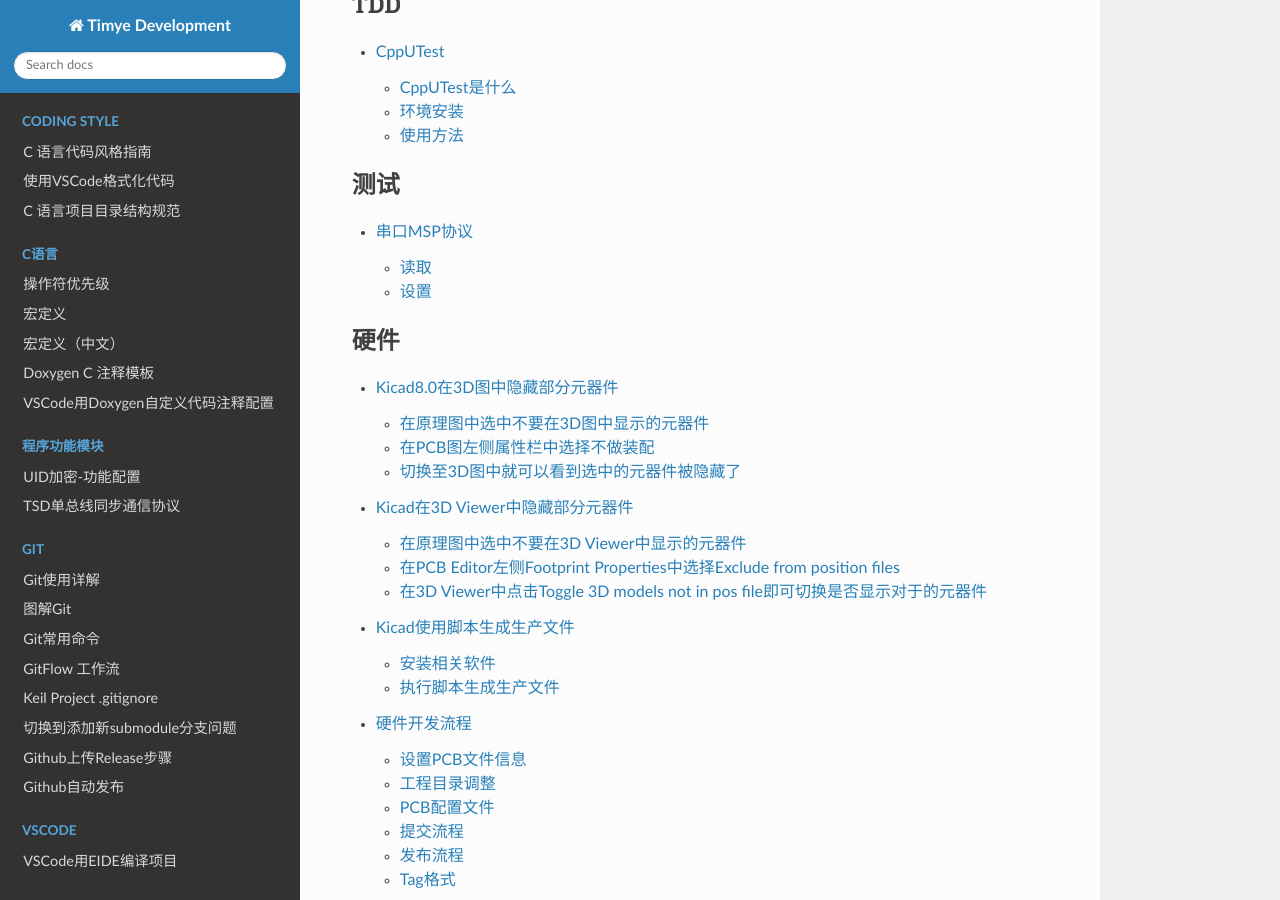
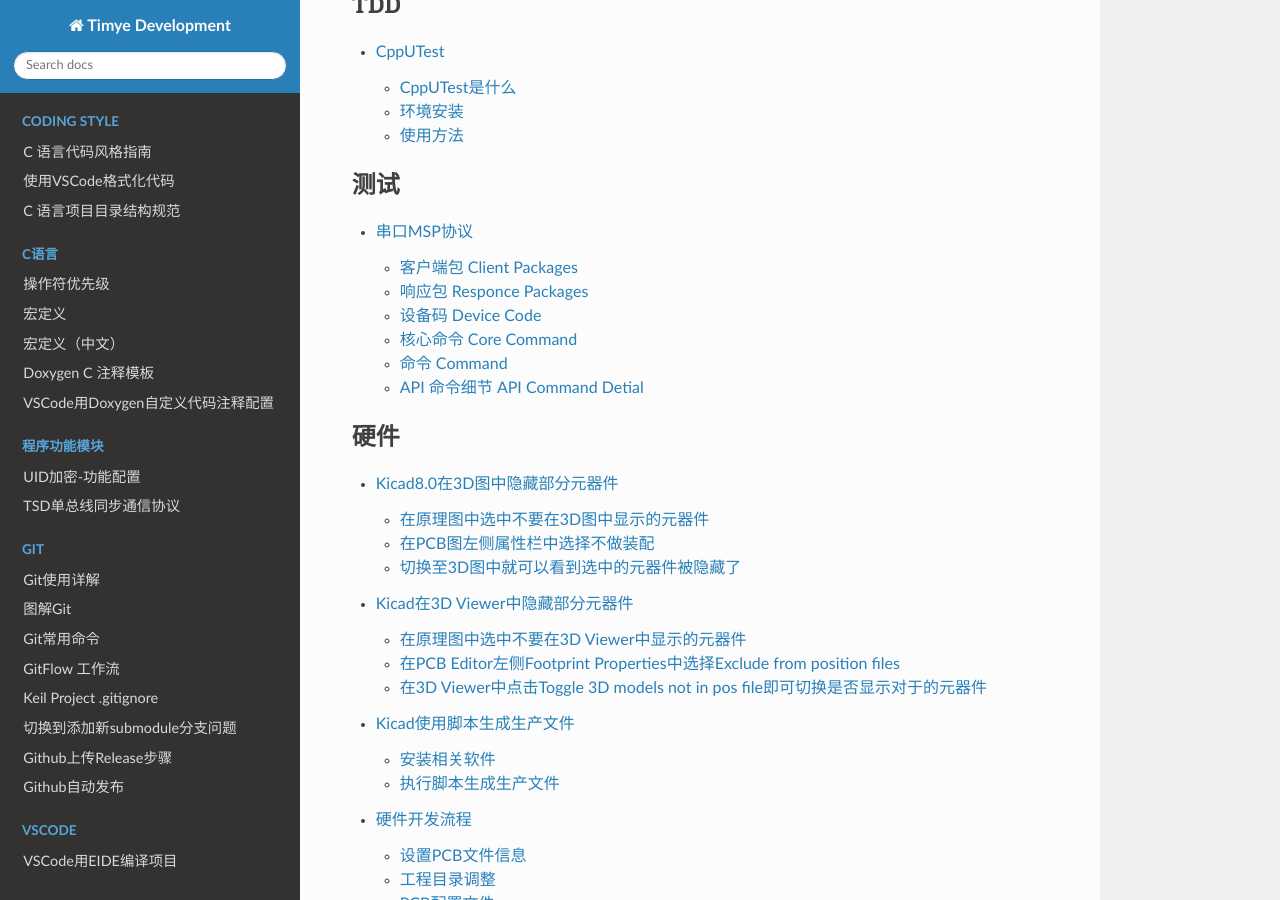
Before and after one commit to tpq7/development, a Sphinx documentation site: the page built from docs/index.rst, in a window 1280 px wide and 900 px high, scrolled down 4268 px. Built offline with Sphinx 7.4.7 and the Read the Docs theme 3.1.0, drawn with Linux system fonts in a browser that asks for light colours; pages that are not in the unit, such as notebooks, are missing from menus; some of the changed lines change nothing that is shown.

Commit message:
翻译原有的协议

```diff
--- a/docs/Protocol/串口MSP协议.md
+++ b/docs/Protocol/串口MSP协议.md
@@ -1,68 +1,273 @@
-# 串口MSP协议
-## 读取
-| 类别 | 值 | 名称 | 具体字段 | 数值范围 | 描述 |
-| ----------- | ----------- | ----------- |---|---|---|
-| 风机 | 220 | MSP_GET_PWMVALUE | PWMVALUE | 0-100 | 设置风机占比 |
-|  | 221 | MSP_GET_USE_FAN_LEVEL_DYNAMIC_COMP | USE_FAN_LEVEL_DYNAMIC_COMP | 存在 | 设置最大最小占比 |
-|  |  |  | PWMVALUE_MAX | 0-100 | 最大占比 |
-|   |   |   | PWMVALUE_MIN | 0-100 | 最小占比 |
-|   | 222 | MSP_GET_USE_FAN_OUTPUT_PID | USE_FAN_OUTPUT_PID | 存在 | 使用恒压 |
-|   |   |   | FAN_PWMVALUE_AT_IDLE | 0-100 | 缺省风机占比 |
-|   |   |   | FAN_PWMVALUE_MIN | 0-100 | 风机最小占比 |
-|   |   |   | FAN_PWMVALUE_MAX | 0-100 | 风机最大占比 |
-|   |   |   | DEFAULT_TARGET_FAN_PWMVALUE | 0-100 | 缺省吸力 |
-|   |   |   | MAX_TARGET_FAN_PWMVALUE | 0-100 | 最大吸力 |
-|   |   |   | MIN_TARGET_FAN_PWMVALUE | 0-100 | 最小吸力 |
-| 马达 | 223 | MSP_GET_MOTOR_VALUE | MIN_PWM_VALUE | 0-100 | 马达最小输出占比 |
-|   |   |   | UP_MIN_PWM_VALUE | 0-100 | 向上马达最小输出占比 |
-| 无边电流 | 224 | MSP_GET_BOUNDLESS | FAN_THRD_ADD | 0-200 | 正常行走阈值 |
-|   |   |   | FAN_FAN_UP_THRD_ADD | 0-200 | 向上行走阈值 |
-|   |   |   | FAN_HANG_CNT | 0-10 | 次数 |
-| 喷水功能 | 225 | MSP_GET_SPRAY_VALUE | WATER_PUMP | 0,1 | 0不喷水；1支持喷水 |
-|   |   |   | USE_LEFT_PUMP | 存在 | 支持左侧喷水口 |
-|   |   |   | SPRAY_PWM | 0;1 | 0水泵；1雾化 |
-|   |   |   | FAN_SPRAY_FREQ | 0-200 | 雾化片频率 |
-|   |   |   | SPRAY_PWM_DUTY | 0-200 | 雾化片 |
-|   |   |   | WATER_PUMP_DURATION | 0-500 | 喷水时间 |
-|   |   |   | WATER_PUMP_START_ANGLE | 0-100 | 喷水角度 |
-|   |   |   | WATER_PUMP_MOVE_CNT | 0-10 | 喷水间隔步数 |
-| 陀螺仪 | 226 | MSP_GET_GYRO_THRESHOLD | GYRO_DIFF_THRESHOLD | 0-200 | 检测边缘陀螺仪变化值阈值 |
-|   |   |   | GGYRO_THRESHOLD | 0-200 | 检测边缘堵转陀螺仪阈值 |
-|   |   |   | GGYRO_UP_DIFF_THRESHOLD | 0-200 | 向上走边缘陀螺仪变化值阈值 |
-|   |   |   | GGYRO_UP_THRESHOLD | 0-200 | 向上走边缘堵转陀螺仪阈值 |
+## 串口MSP协议
 
----
+### 客户端包 Client Packages
 
-## 设置
-| 类别 | 值 | 名称 | 具体数值 | 数值范围 | 描述 |
-|---|---|---|---|---|---|
-| 风机 | 230 | MSP_SET_PWMVALUE | PWMVALUE | 0-100 | 设置风机占比 |
-|   | 231 | MSP_SET_USE_FAN_LEVEL_DYNAMIC_COMP | USE_FAN_LEVEL_DYNAMIC_COMP | 存在 | 设置最大最小占比 |
-|   |   |   | PWMVALUE_MAX | 0-100 | 最大占比 |
-|   |   |   | PWMVALUE_MIN | 0-100 | 最小占比 |
-|   | 232 | MSP_SET_USE_FAN_OUTPUT_PID | USE_FAN_OUTPUT_PID | 存在 | 使用恒压 |
-|   |   |   | FAN_PWMVALUE_AT_IDLE | 0-100 | 缺省风机占比 |
-|   |   |   | FAN_PWMVALUE_MIN | 0-100 | 风机最小占比 |
-|   |   |   | FAN_PWMVALUE_MAX | 0-100 | 风机最大占比 |
-|   |   |   | DEFAULT_TARGET_FAN_PWMVALUE | 0-100 | 缺省吸力 |
-|   |   |   | MAX_TARGET_FAN_PWMVALUE | 0-100 | 最大吸力 |
-|   |   |   | MIN_TARGET_FAN_PWMVALUE | 0-100 | 最小吸力 |
-| 马达 | 233 | MSP_SET_MOTOR_VALUE | MIN_PWM_VALUE | 0-100 | 马达最小输出占比 |
-|   |   |   | UP_MIN_PWM_VALUE | 0-100 | 向上马达最小输出占比 |
-| 无边电流 | 234 | MSP_SET_BOUNDLESS | FAN_THRD_ADD | 0-200 | 正常行走阈值 |
-|   |   |   | FAN_FAN_UP_THRD_ADD | 0-200 | 向上行走阈值 |
-|   |   |   | FAN_HANG_CNT | 0-10 | 次数 |
-| 喷水功能 | 235 | MSP_SET_SPRAY_VALUE | WATER_PUMP | 0,1 | 0不喷水；1支持喷水 |
-|   |   |   | USE_LEFT_PUMP | 存在 | 支持左侧喷水口 |
-|   |   |   | SPRAY_PWM | 0;1 | 0水泵；1雾化 |
-|   |   |   | FAN_SPRAY_FREQ | 0-200 | 雾化片频率 |
-|   |   |   | SPRAY_PWM_DUTY | 0-200 | 雾化片 |
-|   |   |   | WATER_PUMP_DURATION | 0-500 | 喷水时间 |
-|   |   |   | WATER_PUMP_START_ANGLE | 0-100 | 喷水角度 |
-|   |   |   | WATER_PUMP_MOVE_CNT | 0-10 | 喷水间隔步数 |
-| 陀螺仪 | 236 | MSP_SET_GYRO_THRESHOLD | GYRO_DIFF_THRESHOLD | 0-200 | 检测边缘陀螺仪变化值阈值 |
-|   |   |   | GGYRO_THRESHOLD | 0-200 | 检测边缘堵转陀螺仪阈值 |
-|   |   |   | GGYRO_UP_DIFF_THRESHOLD | 0-200 | 向上走边缘陀螺仪变化值阈值 |
-|   |   |   | GGYRO_UP_THRESHOLD | 0-200 | 向上走边缘堵转陀螺仪阈值 |
+\<preamble>,\<option>,\<device>,\<command>,\<size>,\<data>,\<crc>
+| 项 | 描述 | 注释 |
+| ----------- | ----------- | ----------- |
+| preamble | 包的序言 | 总是为 0xFF |
+| option | 包的选择 | 见下文 |
+| device | 设备码 | 此包适用于设备 |
+| command | 包命令 | 见下文 |
+| size | 数据所占字节数 | |
+| data | 数据 | 命令附带的可选数据 |
+| crc | crc 校验和 | \<device>,\<command>,\<size>的异或运算，将每个数据字节归为零和 |
 
----
+\<option> 位描述
+
+缺省: 0xFF
+| 位 7-1 | 位 0 |
+| -------- | ----- |
+| Reserved | Answer |
+- Answer – 当设置为1时，执行该命令并发送回复。0时，行动但不回应。
+
+### 响应包 Responce Packages
+
+\<preamble>,\<option>,\<command>,\<size>,\<data>,\<crc>
+| 项 | 描述 | 注释 |
+| ----------- | ----------- | ----------- |
+| preamble | 包的序言 | 总是为 0xFF |
+| option | 包的选择 | 当这是一个确认时设置为0xFF，当这是一个异步消息时设置为0xFE |
+| command | 包命令 | 见下文 |
+| size | 数据所占字节数 | |
+| data | 数据 | 命令附带的可选数据 |
+| crc | crc 校验和 | \<device>,\<command>,\<size>的异或运算，将每个数据字节归为零和 |
+
+### 设备码 Device Code
+
+| 值 | 名称 |
+| ----- | ---- |
+| 0x00 | DCODE_CORE |
+| 0x03 | DCODE_SOLAR_CLEANBOT |
+
+### 核心命令 Core Command
+
+| 值 | 名称 |
+| ----- | ---- |
+| 0x01 | CMD_PING |
+| 0x02 | CMD_VERSION |
+| 0x03 | CMD_GET_POWER_STATE |
+| 0x04 | CMD_SET_POWER_NOTIFY |
+| 0x05 | CMD_ENTER_BOOTLOADER |
+| 0x06 | CMD_BINARY_INFO |
+| 0x07 | CMD_BINARY_OFFSET |
+| 0x08 | CMD_BINARY_TRANS |
+| 0x09 | CMD_BINARY_TRANS_OVER |
+
+### 命令 Command
+
+| 值 | 名称 | 描述 |
+| ----- | ---- | ---- |
+| 0x61 | CMD_RANGEFINDER | 获取超声波距离 |
+| 0x62 | CMD_SET_HEARTBEAT | 设置心跳值(s)，默认1s发送一次心跳包 |
+| 0x63 | CMD_SET_ROTATE | 设置旋转角度值 |
+| 0x64 | CMD_SET_SPEED | 设置速度值 |
+| 0x65 | CMD_SET_LINE_STATUS | 设置栅线数据 |
+| 0x66 | CMD_RAW_IMU | 获取陀螺仪加速度原始值 |
+| 0x67 | CMD_GET_LINE_STATUS | 获取栅线数据 |
+| 0x68 | CMD_MOTOR_SPEED | 获取速度 |
+| 0x69 | CMD_CROSS_BATT | 获取跨电池片数量 |
+| 0x6C | CMD_ATTITUDE | 获取姿态角 |
+| 0x6D | CMD_SYSTEM | 获取系统任务信息 |
+| 0x6E | CMD_GET_REVEIVER | 获取遥控器通道数据 |
+| 0x6F | CMD_FRAMERATE | 设置视觉处理帧率 |
+| 0x82 | CMD_BATTERY_STATE | 获取电池状态 |
+| 0x84 | CMD_GET_TEMP | 获取电机温度 |
+| 0x85 | CMD_GET_MOVE_STATUS | 获取运动状态 |
+| 0x86 | CMD_SET_CELL_INFO | 设置电池片尺寸信息 |
+
+### API 命令细节 API Command Detial
+
+#### Command
+
+CMD_RANGEFINDER 0x61
+
+| device | command | size |
+| ------ | ------- | ---- |
+| 0x03   | 0x61    | 0x00 |
+
+#### Response
+
+| command | size | left front | right front | left back | right back | sample rate |
+| ------- | ---- | -----------| ----------- | ----------| ---------- | ----------  |
+| 0x61    | 0x0A | 16 bit unsigned  | 16 bit unsigned | 16 bit unsigned | 16 bit unsigned | 16 bit unsigned |
+
+#### Command
+
+CMD_SET_HEARTBEAT 0x62
+
+| device | command | size | rotate value |
+| ------ | ------- | ---- | ----------------|
+| 0x03   | 0x62    | 0x02 | 16 bit signed   |
+
+#### Response
+
+Simple response
+
+#### Command
+
+CMD_SET_ROTATE 0x63
+
+| device | command | size | rotate value |
+| ------ | ------- | ---- | ----------------|
+| 0x03   | 0x63    | 0x02 | 16 bit signed   |
+
+#### Response
+
+Simple response
+
+#### Command
+
+CMD_SET_SPEED 0x64
+
+| device | command | size | speed value |
+| ------ | ------- | ---- | ----------------|
+| 0x03   | 0x64    | 0x02 | 16 bit signed   |
+
+#### Response
+
+Simple response
+
+#### Command
+
+CMD_SET_LINE_STATUS 0x65
+
+| device | command | size | busbar distance | busbar angle  | gap distance  | gap angle     | state          |
+| ------ | ------- | ---- | ----------------| ------------- | ------------  | ------------- | -------------- |
+| 0x03   | 0x65    | 0x08 | 16 bit signed   | 16 bit signed | 16 bit signed | 16 bit signed | 8 bit unsigned |
+
+| state     | value |
+| --------- | ----- |
+| 正常       | 0x00  |
+| 竖直有数据 | 0x01  |
+| 水平有数据 | 0x02  |
+| 异常       | 0x03  |
+
+#### Response
+
+Simple response
+
+#### Command
+
+CMD_MOTOR_SPEED 0x68
+
+| device | command | size |
+| ------ | ------- | ---- |
+| 0x03   | 0x68    | 0x00 |
+
+#### Response
+
+| command | size | left raw speed | right raw speed | average speed | move distance |
+| ------- | ---- | ---------------| --------------- | --------------| ------------- |
+| 0x68    | 0x0C | 32 bit signed  | 32 bit signed   | 16 bit signed | 16 bit signed |
+
+#### Command
+
+CMD_ATTITUDE 0x6C
+
+| device | command | size |
+| ------ | ------- | ---- |
+| 0x03   | 0x6C    | 0x00 |
+
+#### Response
+
+| command | size | yaw | pitch | roll | merge yaw |
+| ------- | ---- | ---------------| --------------- | --------------| ------------- |
+| 0x6C    | 0x08 | 16 bit signed  | 16 bit signed   | 16 bit signed | 16 bit signed |
+
+#### Command
+
+CMD_GET_REVEIVER 0x6E
+
+| device | command | size |
+| ------ | ------- | ---- |
+| 0x03   | 0x6E    | 0x00 |
+
+#### Response
+
+| command | size | thr | yaw | arm | mode | sucker | brush | failsafe |
+| ------- | ---- | --- | --- | ----| ---- | -------| ----- | -------- |
+| 0x6E    | 0x0E | 16 bit unsigned  | 16 bit unsigned   | 16 bit unsigned | 16 bit unsigned | 16 bit unsigned | 16 bit unsigned | 16 bit unsigned |
+
+#### Command
+
+CMD_FRAMERATE 0x6F
+
+| device | command | size | rotate value |
+| ------ | ------- | ---- | ----------------|
+| 0x03   | 0x6F    | 0x02 | 16 bit signed   |
+
+#### Response
+
+Simple response
+
+#### Command
+
+CMD_BATTERY_STATE 0x82
+
+| device | command | size |
+| ------ | ------- | ---- |
+| 0x03   | 0x82    | 0x00 |
+
+#### Response
+
+| command | size | battery voltage | battery state |
+| ------- | ---- | ----------------| -------------- |
+| 0x82    | 0x03 | 16 bit unsigned | 8 bit unsigned |
+
+电池电压为0.01V级
+
+| battery state | value |
+| ------------- | ----- |
+| BATTERY_OK    | 0x00 |
+| BATTERY_WARNING | 0x01 |
+| BATTERY_CRITICAL | 0x02 |
+| BATTERY_NOT_PRESENT | 0x03 |
+
+#### Command
+
+CMD_GET_TEMP 0x84
+
+| device | command | size |
+| ------ | ------- | ---- |
+| 0x03   | 0x84    | 0x00 |
+
+#### Response
+
+| command | size | temperature |
+| ------- | ---- | ------------|
+| 0x84    | 0x01 | 16 bit signed |
+
+温度以10℃为一级
+
+#### Command
+
+CMD_GET_MOVE_STATUS 0x85
+
+| device | command | size |
+| ------ | ------- | ---- |
+| 0x03   | 0x85    | 0x00 |
+
+#### Response
+
+| command | size | move mode | path state |
+| ------- | ---- | ------------| -------- |
+| 0x85    | 0x02 | 8 bit unsigned | 8 bit unsigned |
+
+#### Command
+
+CMD_SET_CELL_INFO 0x86
+
+| device | command | size | cell width | cell type | run dir  |
+| ------ | ------- | ---- | -----------| --------- | -------- |
+| 0x03   | 0x86    | 0x04 | 16 bit unsigned | 8 bit unsigned | 8 bit unsigned |
+
+cell width: 电池片短边宽度
+
+cell type: 0 半片；1 全片
+
+run dir: 0 沿着长边运动；1 沿着短边运动
+
+#### Response
+
+Simple response
```
